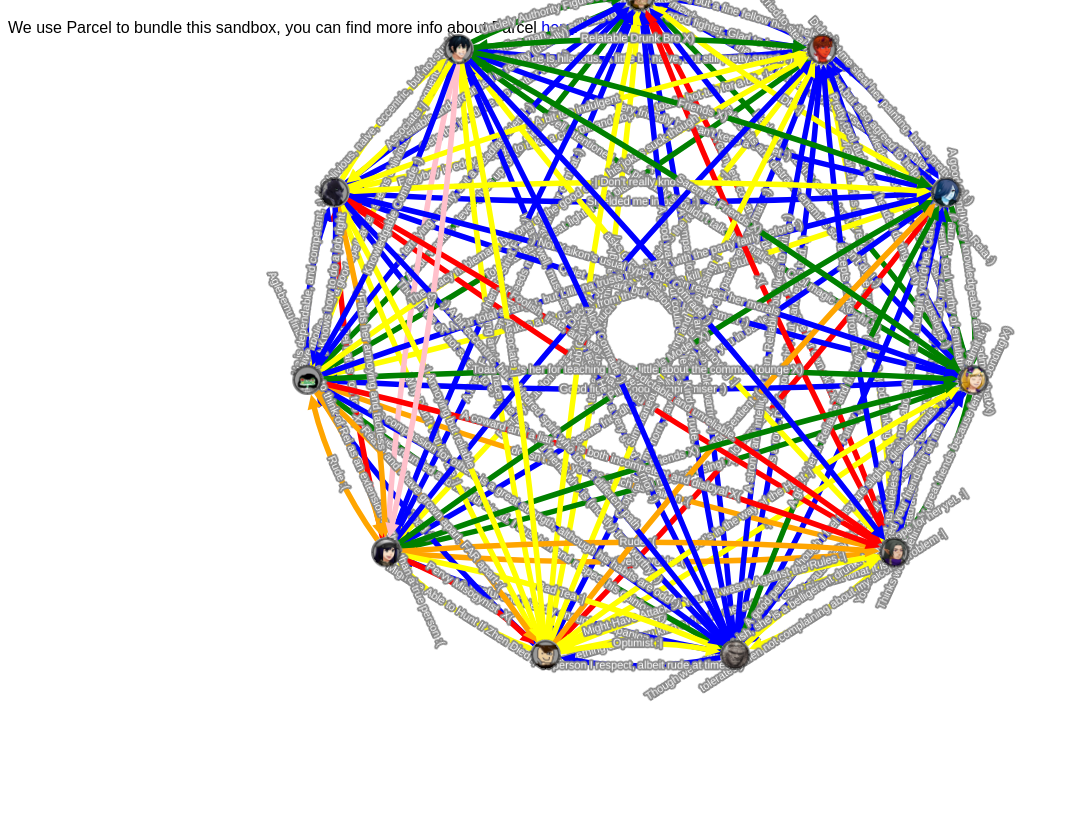
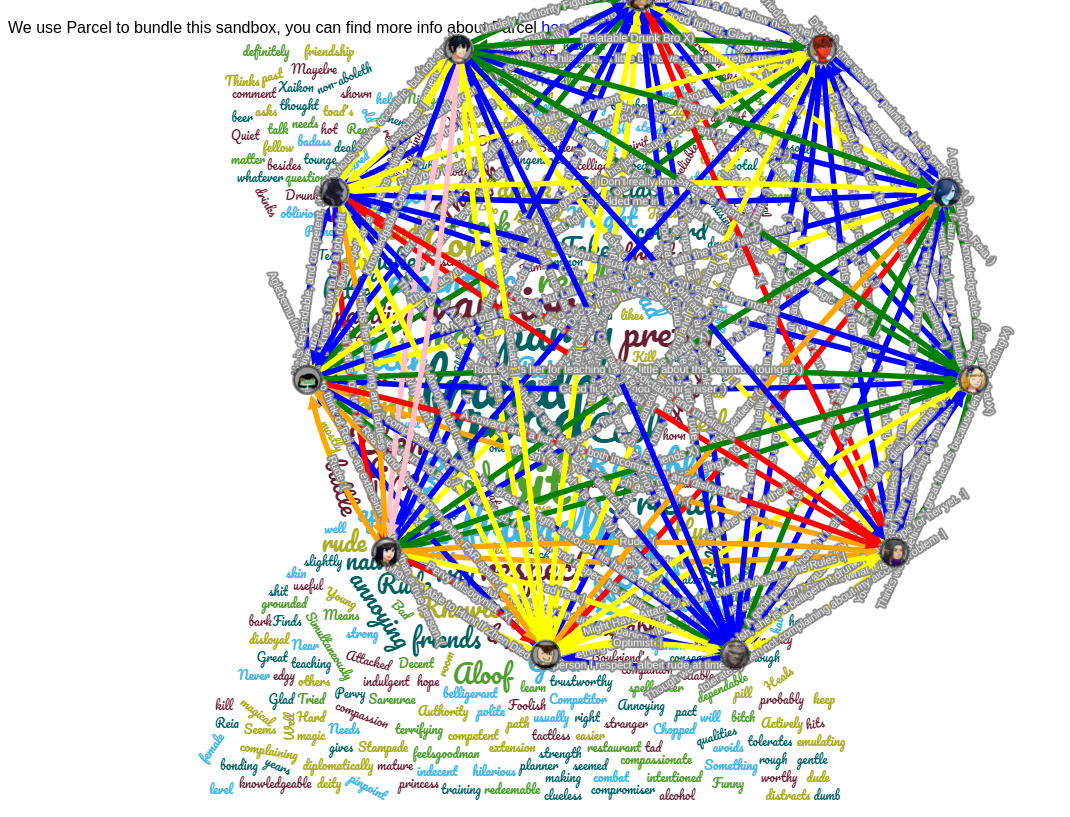
Before and after one commit to Rarstyak/testingCytoscape, a website built with Parcel: page index.html in a window 1280 px wide. Shown: the part 61-878 px from the top of the page, without its empty margins (0-1070 px from the left). Before the commit the page ends 800 px from the top, so only its background shows below. Built offline with nearby package versions, Linux system fonts and the light colour scheme.

Commit message:
background

```diff
--- a/index.html
+++ b/index.html
@@ -20,5 +20,6 @@
     <div id="cy"></div>
     <!-- Load application code at the end to ensure DOM is loaded -->
     <script src="src/index.js"></script>
+    <img src="wordcloud.png" />
   </body>
 </html>
```
Also changed, not shown: wordcloud.png (added).
